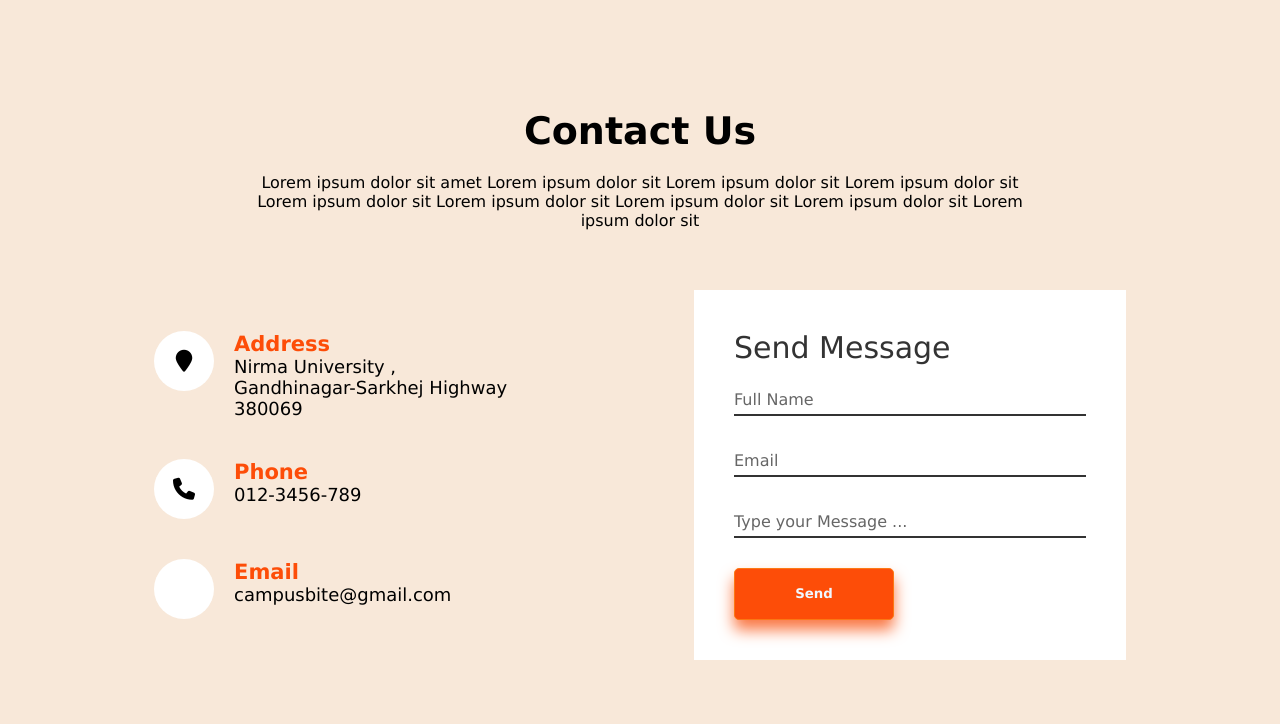
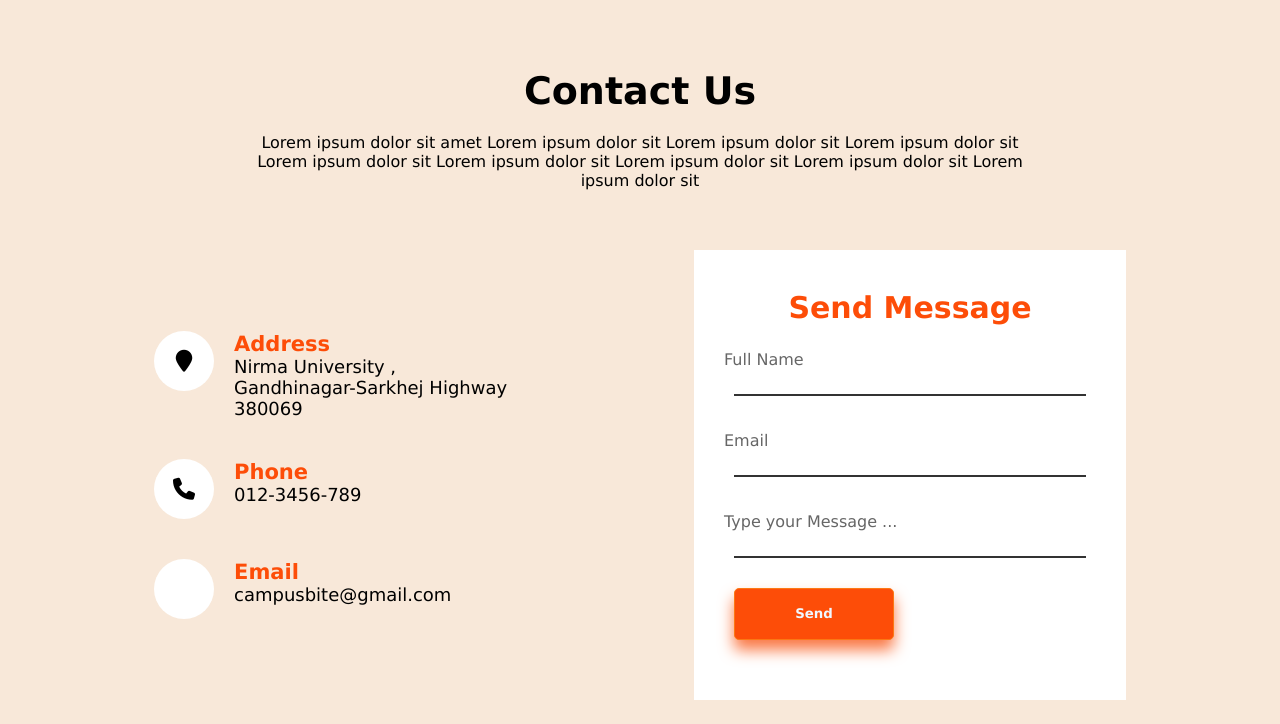
Before and after one commit to kittu84/Campus-Bite, a plain HTML site: page contact.html in a window 1280 px wide. Shown: the part 76-800 px from the top of the page. Drawn offline with Linux system fonts and the light colour scheme; some icons are missing.

Commit message:
updated contact

```diff
--- a/contact.css
+++ b/contact.css
@@ -146,18 +146,23 @@
     width:40%;
     padding:40px;
     background:#fff;
+    height:450px;
 }
 
 .contactForm h2{
     font-size:30px;
     color:#333;
-    font-weight:500;
+    font-weight:600;
+    text-align: center;
+    color:rgb(253,77,8);
+
 }
 
 .contactForm .inputBox{
     position:relative;
     width:100%;
-    margin-top:10px;
+    margin-top:30px;
+
 }
 
 .contactForm .inputBox input,.contactForm .inputBox textarea{
@@ -168,7 +173,7 @@
     border:none;
     border-bottom: 2px solid #333;
     outline:none;
-    resize:none;
+
 }
 
 .contactForm .inputBox span{
@@ -178,7 +183,7 @@
     font-size:16px;
     margin: 10px 0;
     pointer-events:none;
-    transition:0.5s;
+    transition:0.3s ease-out;
     color:#666;
 }
 
@@ -187,12 +192,13 @@
 .contactForm .inputBox textarea:focus ~ span,
 .contactForm .inputBox textarea:valid ~ span
 {
-    color:#e91e63;
-    font-size:12px;
-    transform: translate(-20px);
-
+    display: none;
 }
 
+.contactForm .inputBox input:not(:placeholder-shown) ~ span,
+.contactForm .inputBox textarea:not(:placeholder-shown) ~ span {
+    transform: translateY(-20px) translateX(-10px);
+}
 .contactForm .inputBox input[type="submit"]{
     width:100px;
     background:#00bcd4;
@@ -215,6 +221,7 @@
     border: 1px solid rgb(252,120,20);
     box-shadow: 0 10px 15px rgb(250,120,69);
     transition: all 0.2s;
+
 }
 
 .red_btn i{
--- a/contact.html
+++ b/contact.html
@@ -103,7 +103,7 @@
                                 <span> Type your Message ... </span>
                             </div>
 
-                            <button class="red_btn"> Send </button>
+                            <button class="red_btn" type="submit"> Send </button>
 
                         </form>
                     </div>
```
